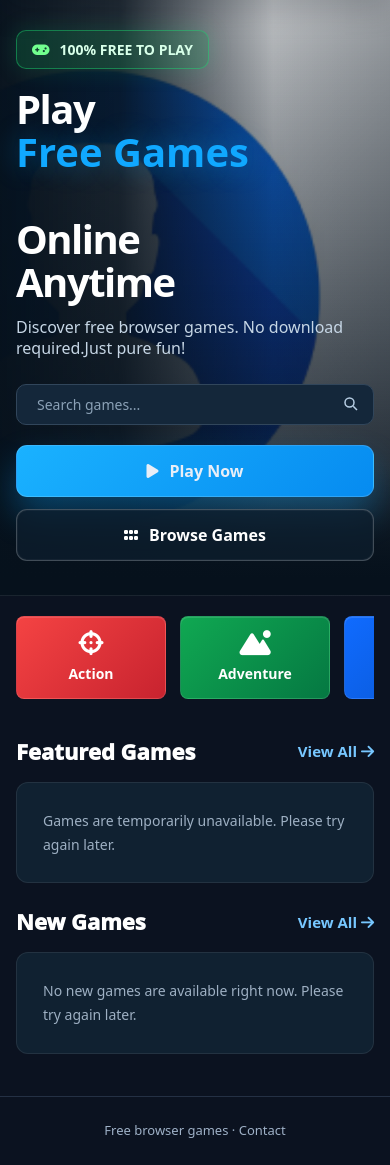
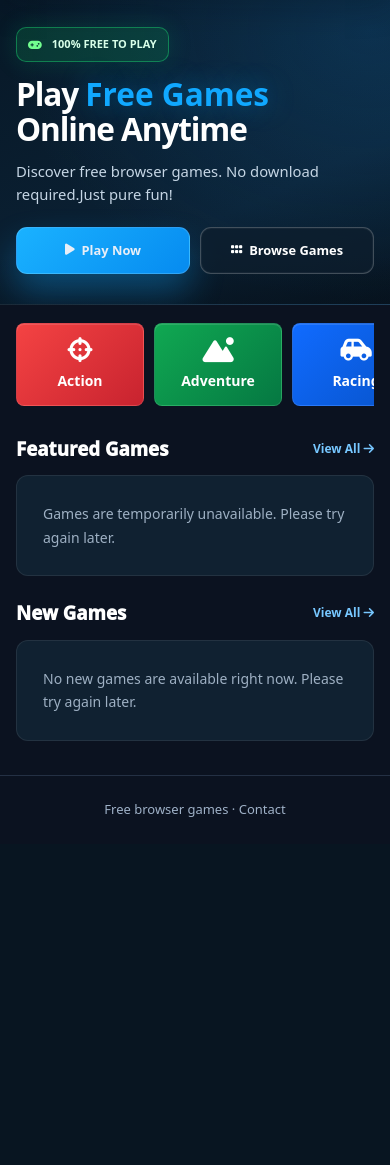
Before and after one commit to smshagor-dev/Free-onlne-Gaming, a Laravel app: page / in a window 390 px wide. Shown: the part 176-1341 px from the top of the page. After the commit the page ends 993 px from the top, so only its background shows below. Run offline with Laravel 12, Linux system fonts and the light colour scheme; data comes from the database, SQL or seed files in the repository; data that the repository does not hold is empty; style sheets or scripts are compiled from the project's sources; some libraries are stand-ins or nearby versions.

Commit message:
fix: remove mobile hero image collision and keep home cards two per row

```diff
--- a/resources/views/index.blade.php
+++ b/resources/views/index.blade.php
@@ -758,6 +758,89 @@
 @media(max-width:760px){.home-design .fg-hero-layout{padding:30px 0 34px;min-height:0}.home-design .fg-hero h1{font-size:40px}.home-design .fg-badge{margin-bottom:18px}.home-design .fg-hero-btn{min-width:0;padding:0 18px;font-size:16px;height:52px}.home-design .fg-hero-actions{gap:12px}.home-design .fg-search{width:100%}.home-design .fg-main{padding-top:20px}}
 
 @media(max-width:1000px){.home-design .fg-shell{padding:0 16px}}
+
+/* Mobile-first homepage corrections: keep the hero readable and display two games per row. */
+@media (max-width:760px) {
+    .home-design .fg-hero {
+        min-height:0;
+        background:
+            radial-gradient(ellipse at 95% 10%,rgba(20,112,181,.24),transparent 70%),
+            linear-gradient(155deg,#071827 0%,#0b2134 66%,#071420 100%);
+    }
+    .home-design .fg-hero::after {height:48px;opacity:.45}
+    .home-design .fg-hero-layout {
+        display:grid;
+        grid-template-columns:minmax(0,1fr);
+        gap:0;
+        padding:27px 0 30px;
+        min-height:0;
+    }
+    .home-design .fg-hero-layout > div:first-child {min-width:0}
+    .home-design .fg-hero-art {display:none}
+    .home-design .fg-hero h1 {
+        max-width:100%;
+        font-size:clamp(31px,8.2vw,45px);
+        line-height:1.13;
+        letter-spacing:-.035em;
+        overflow-wrap:normal;
+    }
+    .home-design .fg-hero h1 .fg-blue-text {display:inline}
+    .home-design .fg-mobile-only {display:none}
+    .home-design .fg-badge {
+        font-size:11px;
+        padding:8px 11px;
+        margin-bottom:14px;
+        max-width:100%;
+    }
+    .home-design .fg-hero p {
+        margin:13px 0 21px;
+        max-width:420px;
+        font-size:clamp(14px,3.8vw,16px);
+        line-height:1.55;
+    }
+    /* Header search already offers live results; avoid a second search on mobile. */
+    .home-design .fg-hero .fg-search {display:none}
+    .home-design .fg-hero-actions {
+        display:grid;
+        grid-template-columns:repeat(2,minmax(0,1fr));
+        gap:10px;
+    }
+    .home-design .fg-hero-btn {
+        min-width:0;
+        width:100%;
+        height:47px;
+        padding:0 9px;
+        gap:7px;
+        font-size:clamp(12px,3.3vw,15px);
+        white-space:nowrap;
+    }
+    .home-design .fg-main {padding:18px 0 34px}
+    .home-design .fg-categories {gap:10px;margin-bottom:20px}
+    .home-design .fg-category {min-width:128px;padding:10px 12px}
+    .home-design .fg-section {margin-top:23px}
+    .home-design .fg-section-head {gap:9px;margin-bottom:12px}
+    .home-design .fg-section-title {font-size:clamp(17px,4.8vw,21px)}
+    .home-design .fg-view-all {font-size:12px}
+    .home-design .fg-games-grid {
+        grid-template-columns:repeat(2,minmax(0,1fr));
+        gap:10px;
+    }
+    .home-design .fg-game-body {padding:8px}
+    .home-design .fg-game-body h3 {font-size:13px;margin-bottom:6px}
+    .home-design .fg-tags span {font-size:10px;padding:4px 6px;max-width:90px}
+    .home-design .fg-card-play {width:29px;height:29px}
+}
+@media (max-width:430px) {
+    /* Override the legacy single-column breakpoint. */
+    .home-design .fg-games-grid {grid-template-columns:repeat(2,minmax(0,1fr))}
+    .home-design .fg-hero h1 {font-size:clamp(30px,8.1vw,35px)}
+    .home-design .fg-tags span:nth-child(2) {display:none}
+}
+@media (max-width:350px) {
+    .home-design .fg-hero-btn {font-size:12px;gap:5px}
+    .home-design .fg-hero-btn i {font-size:11px}
+}
+
 </style>
 
 <div class="fg-page home-design">
```
